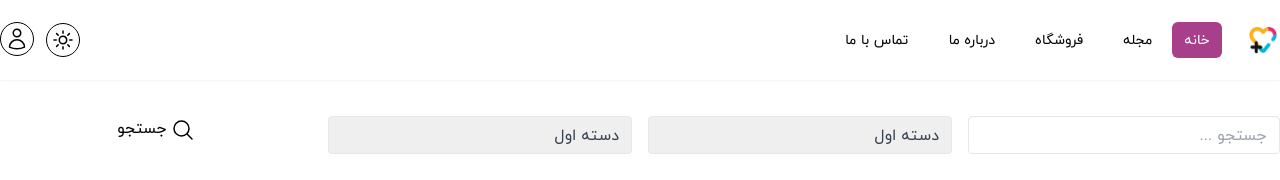
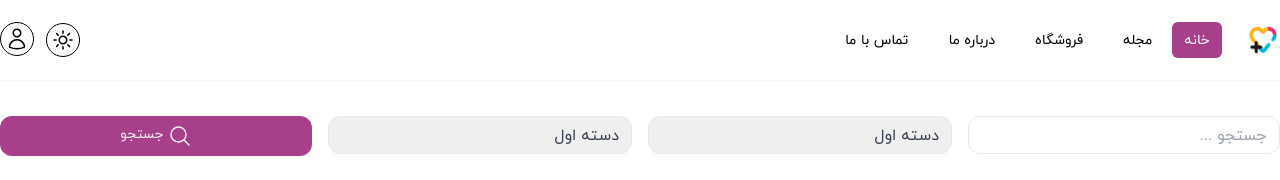
Before and after one commit to mortezapro/Medical-Project-With-ReactJs, a React (Create React App) app: page / in a window 1280 px wide. Shown: the top 180 px of the page. Built offline with nearby package versions, Linux system fonts and the light colour scheme.

Commit message:
SearchZone Component

```diff
--- a/src/components/SearchZone/SearchZone.js
+++ b/src/components/SearchZone/SearchZone.js
@@ -7,24 +7,24 @@ export default class SearchZone extends React.Component {
             <div className="container mx-auto px-4 md:px-0">
                 <div className="grid pt-4 lg:grid-cols-4 md:grid-cols-2">
                     <div className=" lg:pl-2 md:pl-2 mb-4">
-                        <input type="text" placeholder="جستجو ..." className="appearance-none border rounded w-full py-2 px-3 text-gray-700 leading-tight focus:outline-none focus:shadow-sm dark:focus:shadow-gray-600 dark:bg-dark-secondary dark:color-secondary dark:border-gray-600"/>
+                        <input type="text" placeholder="جستجو ..." className="appearance-none border rounded-[12px] w-full py-2 px-3 text-gray-700 leading-tight focus:outline-none focus:shadow-sm dark:focus:shadow-gray-600 dark:bg-dark-secondary dark:color-secondary dark:border-gray-600"/>
                     </div>
                     <div className="lg:px-2 md:pr-2 mb-4">
-                        <select className=" appearance-none border rounded w-full py-2 px-3 text-gray-700 leading-tight focus:outline-none focus:shadow-sm dark:focus:shadow-gray-600 dark:bg-dark-secondary dark:border-gray-600 dark:color-secondary">
+                        <select className=" appearance-none border rounded-[12px] w-full py-2 px-3 text-gray-700 leading-tight focus:outline-none focus:shadow-sm dark:focus:shadow-gray-600 dark:bg-dark-secondary dark:border-gray-600 dark:color-secondary">
                             <option defaultValue disabled hidden>دسته بندی پدر</option>
                             <option >دسته اول</option>
                             <option >دسته دوم</option>
                         </select>
                     </div>
                     <div className="lg:px-2 md:pl-2 mb-4">
-                        <select className="appearance-none border rounded w-full py-2 px-3 text-gray-700 leading-tight focus:outline-none focus:shadow-sm dark:focus:shadow-gray-600 dark:bg-dark-secondary dark:border-gray-600 dark:color-secondary">
+                        <select className="appearance-none border rounded-[12px] w-full py-2 px-3 text-gray-700 leading-tight focus:outline-none focus:shadow-sm dark:focus:shadow-gray-600 dark:bg-dark-secondary dark:border-gray-600 dark:color-secondary">
                             <option defaultValue disabled hidden>دسته بندی فرزند</option>
                             <option >دسته اول</option>
                             <option >دسته دوم</option>
                         </select>
                     </div>
                     <div className="lg:pr-2 md:pr-2 mb-4">
-                        <button type="button" className="btn btn-primary w-full dark:bg-dark-secondary">
+                        <button type="button" className="bg-primary color-secondary px-6 py-2 rounded-[12px] text-sm w-full dark:bg-dark-secondary">
                             <MagnifyingGlassIcon className="w-6 h-6 inline-block ml-1"/>
                             جستجو
                         </button>
```
